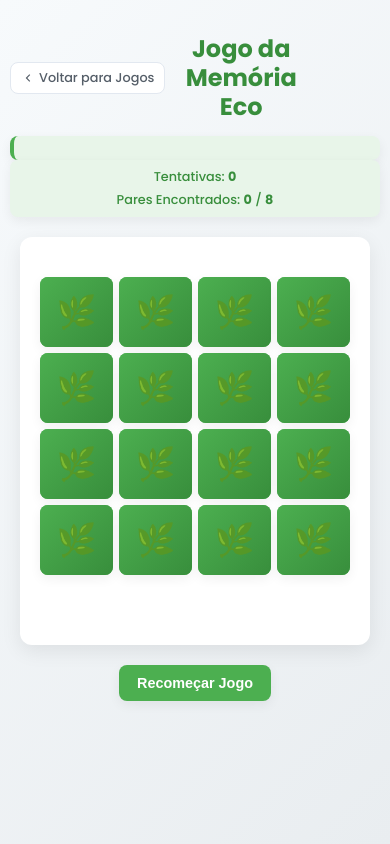
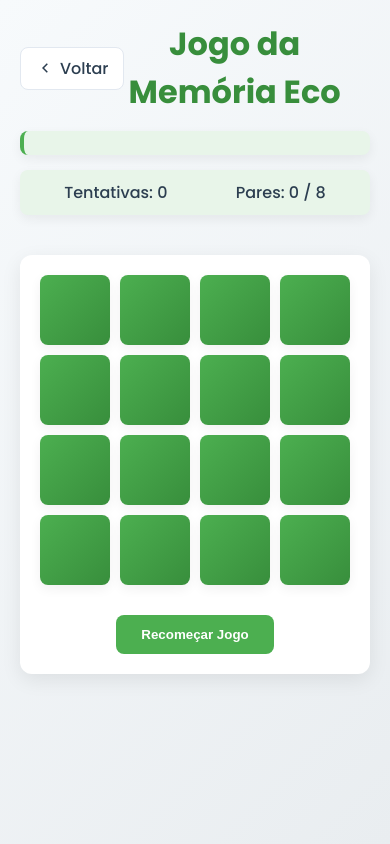
Before and after one commit to joaop064/apresentacao1, a PHP site: page /memoria.php in a window 390 px wide. Run offline with PHP 8.4, Linux system fonts and the light colour scheme; the visitor is signed in with stand-in values (Sample User, id 1); tables that the repository leaves empty hold one stand-in row (values such as "Sample post").

Commit message:
Update memoria.php

```diff
--- a/eco scaling/memoria.php
+++ b/eco scaling/memoria.php
@@ -28,245 +28,161 @@ if ($result->num_rows !== 1 || !$result->fetch_assoc()['comprou_jogos']) {
   <meta name="viewport" content="width=device-width, initial-scale=1.0"/>
   <title>Jogo da Memória Eco - Sustentabilidade</title>
   <link href="https://fonts.googleapis.com/css2?family=Poppins:wght@300;400;500;600;700&display=swap" rel="stylesheet">
- <style>
+  <style>
+    /* Variáveis e Reset */
     :root {
       --primary-green: #4CAF50;
       --primary-green-dark: #388E3C;
-      --dark-green-nav: #2e7d32;
       --light-green-accent: #e8f5e9;
-      --page-bg: #f7fafc;
       --card-bg: #ffffff;
       --text-dark: #2c3e50;
       --text-light: #ffffff;
-      --text-muted: #555e68;
       --border-color: #e2e8f0;
-      --danger-color: #dc3545;
-      --warning-bg-color: #fff3cd;
-      --warning-text-color: #856404;
-
+      --shadow-soft: 0 4px 12px rgba(0, 0, 0, 0.06);
+      --shadow-medium: 0 6px 20px rgba(0, 0, 0, 0.08);
       --default-border-radius: 8px;
       --large-border-radius: 12px;
-
-      --shadow-soft: 0 4px 12px rgba(0, 0, 0, 0.06);
-      --shadow-medium: 0 6px 20px rgba(0, 0, 0, 0.08);
-      --shadow-strong: 0 8px 25px rgba(0,0,0,0.12);
-
       --font-family-main: 'Poppins', sans-serif;
-
-      --transition-main: all 0.3s ease-in-out;
-      --transition-fast: all 0.2s ease-in-out;
     }
 
     * { margin: 0; padding: 0; box-sizing: border-box; }
-    html { scroll-behavior: smooth; }
 
     body {
       font-family: var(--font-family-main);
-      background: linear-gradient(135deg, var(--page-bg) 0%, #e9edf0 100%);
+      background: linear-gradient(135deg, #f7fafc 0%, #e9edf0 100%);
       color: var(--text-dark);
-      margin: 0;
-      padding: 0;
       display: flex;
       flex-direction: column;
       align-items: center;
       min-height: 100vh;
-      overflow-x: hidden;
     }
 
+    .game-page-header-container {
+      width: 100%; max-width: 800px; padding: 20px;
+    }
 
-    .game-page-header-container {
-        width: 100%; max-width: 800px; /* Pode ser um pouco maior para o jogo */
-        padding: 20px 20px 0 20px; margin: 20px auto 0 auto; box-sizing: border-box;
+    .game-top-bar {
+      display: flex; justify-content: space-between; align-items: center;
     }
-    .game-top-bar { display: flex; justify-content: space-between; align-items: center; margin-bottom: 15px; }
-    .game-page-header-container h1 {
-        font-size: 2.2rem; font-weight: 700; color: var(--primary-green-dark);
-        text-align: center; margin: 0 10px; flex-grow: 1; line-height: 1.2;
+
+    .btn-voltar-game {
+      display: inline-flex; align-items: center; padding: 8px 15px;
+      background-color: var(--card-bg); color: var(--text-dark);
+      border: 1px solid var(--border-color); border-radius: var(--default-border-radius);
+      font-weight: 500; text-decoration: none;
     }
-    .btn-voltar-game { /* Botão Voltar genérico para jogos */
-      display: inline-flex; align-items: center; padding: 8px 15px;
-      background-color: var(--card-bg); color: var(--text-muted);
-      border: 1px solid var(--border-color); border-radius: var(--default-border-radius);
-      font-size: 0.9rem; font-weight: 500; text-decoration: none;
-      transition: background-color var(--transition-main), color var(--transition-main), box-shadow var(--transition-fast), border-color var(--transition-fast);
-      flex-shrink: 0;
-    }
+
     .btn-voltar-game:hover {
       background-color: #f0f0f0; color: var(--primary-green-dark);
-      border-color: #c0c8cd; box-shadow: var(--shadow-soft);
-    }
-    .btn-voltar-game svg { margin-right: 6px; fill: currentColor; width: 18px; height: 18px; }
-    .game-header-placeholder { /* Para balancear o botão voltar */
-        min-width: calc(18px + 6px + (15px * 2) + 40px); /* Ajuste conforme texto do botão voltar */
-        visibility: hidden; flex-shrink: 0;
-    }
-    .game-stats-container {
-        display: flex;
-        justify-content: space-around;
-        align-items: center;
-        background-color: var(--light-green-accent);
-        padding: 10px;
-        border-radius: var(--default-border-radius);
-        margin-bottom: 20px;
-        box-shadow: var(--shadow-soft);
-    }
-    .game-stat {
-        font-size: 1rem;
-        font-weight: 500;
-        color: var(--primary-green-dark);
-    }
-    .game-stat span { font-weight: 700; }
-    /* --- Fim do Cabeçalho Específico da Página Jogo da Memória --- */
-
-    .memory-game-app-container-wrapper { /* Wrapper para padding */
-        width: 100%; padding: 0 20px 20px 20px; box-sizing: border-box;
-        display: flex; flex-direction: column; align-items: center;
-    }
-    .memory-game-app-container { /* Container principal do jogo */
-      width: 100%; max-width: 800px; margin: 0 auto;
     }
 
-    .memory-game-board-container { /* Card principal do jogo */
+    .btn-voltar-game svg {
+      margin-right: 6px; width: 18px; height: 18px; fill: currentColor;
+    }
+
+    .game-page-header-container h1 {
+      text-align: center; flex-grow: 1; font-size: 2rem; color: var(--primary-green-dark);
+    }
+
+    #curiosidade {
+      background-color: var(--light-green-accent);
+      color: var(--primary-green-dark);
+      font-style: italic;
+      font-size: 1.1rem;
+      padding: 12px 18px;
+      border-left: 4px solid var(--primary-green);
+      border-radius: var(--default-border-radius);
+      margin: 15px auto;
+      text-align: center;
+      box-shadow: var(--shadow-soft);
+      max-width: 700px;
+    }
+
+    .game-stats-container {
+      display: flex; justify-content: space-around;
+      background-color: var(--light-green-accent);
+      padding: 10px; border-radius: var(--default-border-radius);
+      box-shadow: var(--shadow-soft); margin-top: 10px;
+    }
+
+    .game-stat { font-weight: 500; }
+
+    .memory-game-app-container {
+      width: 100%; max-width: 800px; padding: 20px;
+    }
+
+    .memory-game-board-container {
       background: var(--card-bg); padding: 20px;
-      border-radius: var(--large-border-radius); box-shadow: var(--shadow-medium);
-      text-align: center; margin-bottom: 20px;
+      border-radius: var(--large-border-radius);
+      box-shadow: var(--shadow-medium);
+      text-align: center;
     }
 
     #memory-game-board {
-        display: grid;
-        grid-template-columns: repeat(4, 1fr); /* Tabuleiro 4x4 */
-        gap: 10px;
-        max-width: 480px; /* Ajuste conforme tamanho das cartas */
-        margin: 20px auto;
-        perspective: 1000px; /* Para efeito 3D do flip */
+      display: grid; grid-template-columns: repeat(4, 1fr); gap: 10px;
+      max-width: 480px; margin: 0 auto; perspective: 1000px;
     }
 
     .memory-card {
-        background-color: var(--primary-green);
-        height: 100px; /* Ajuste conforme necessário */
-        border-radius: var(--default-border-radius);
-        cursor: pointer;
-        position: relative;
-        transform-style: preserve-3d;
-        transition: transform 0.6s;
-        box-shadow: var(--shadow-soft);
+      width: 100%; height: 100px;
+      position: relative;
+      transform-style: preserve-3d;
+      transition: transform 0.6s;
+      border-radius: var(--default-border-radius);
+      box-shadow: var(--shadow-soft);
+      cursor: pointer;
     }
-    .memory-card:hover {
-        box-shadow: var(--shadow-medium);
-        transform: scale(1.03) translateY(-2px); /* Leve elevação no hover */
-    }
-    .memory-card.flipped, .memory-card.matched {
-        transform: rotateY(180deg);
-        cursor: default;
-    }
+
+    .memory-card.flipped,
     .memory-card.matched {
-        box-shadow: 0 0 0 3px var(--primary-green-dark) inset, var(--shadow-soft); /* Destaque para pares encontrados */
-        opacity: 0.7; /* Levemente transparente quando encontrado */
+      transform: rotateY(180deg);
+      cursor: default;
     }
 
     .card-face {
-        position: absolute; width: 100%; height: 100%;
-        backface-visibility: hidden; /* Esconde o lado de trás da face */
-        display: flex; justify-content: center; align-items: center;
-        font-size: 2.5rem; /* Tamanho do emoji/ícone */
-        border-radius: var(--default-border-radius);
+      position: absolute; width: 100%; height: 100%;
+      backface-visibility: hidden;
+      display: flex; align-items: center; justify-content: center;
+      font-size: 2.2rem; border-radius: var(--default-border-radius);
     }
+
     .card-front {
-        background-color: var(--light-green-accent);
-        color: var(--text-dark);
-        transform: rotateY(180deg); /* Oculta a frente inicialmente */
+      background-color: var(--light-green-accent);
+      color: var(--text-dark);
+      transform: rotateY(180deg);
     }
+
     .card-back {
-        background: linear-gradient(135deg, var(--primary-green), var(--primary-green-dark));
-        color: var(--text-light);
-        /* Pode adicionar um ícone genérico para a parte de trás, ex: '?' ou um logo */
+      background: linear-gradient(135deg, var(--primary-green), var(--primary-green-dark));
+      color: var(--text-light);
+      transform: rotateY(0deg);
     }
-     .card-back::before { /* Exemplo de conteúdo para o verso da carta */
-        content: "🌿";
-        font-size: 2rem;
-        opacity: 0.8;
+
+    .card-back::before {
+      content: ""; /* Remove o emoji */
+    }
+
+    .btn-recomecar-memory {
+      margin-top: 20px;
+      padding: 12px 25px;
+      background-color: var(--primary-green);
+      color: white; border: none;
+      border-radius: var(--default-border-radius);
+      font-weight: 600; cursor: pointer;
+    }
+
+    .btn-recomecar-memory:hover {
+      background-color: var(--primary-green-dark);
     }
 
     .game-feedback-message {
-        min-height: 30px; /* Para evitar que o layout salte */
-        margin-top: 15px;
-        font-size: 1.2rem;
-        font-weight: 600;
-        color: var(--primary-green-dark);
+      font-weight: bold; color: var(--primary-green-dark); margin-top: 10px;
     }
 
-    .btn-recomecar-memory {
-      display: block; margin: 20px auto 10px; padding: 12px 25px;
-      background-color: var(--primary-green); color: white; border: none;
-      border-radius: var(--default-border-radius); font-size: 1rem; font-weight: 600;
-      cursor: pointer; transition: background-color var(--transition-main), transform var(--transition-fast);
-      box-shadow: var(--shadow-soft);
+    @media (max-width: 480px) {
+      .memory-card { height: 70px; }
+      .card-face { font-size: 1.5rem; }
     }
-    .btn-recomecar-memory:hover {
-      background-color: var(--primary-green-dark); transform: translateY(-2px);
-    }
-
-
-    /* Media Queries */
-    @media (max-width: 999px) { /* Para menu mobile */
-      .logo { font-size: 1.5rem; }
-      .nav-list {
-        position: fixed; top: 0; right: 0; width: 60vw; max-width: 300px; height: 100vh;
-        background: var(--dark-green-nav); box-shadow: -5px 0 15px rgba(0,0,0,0.2);
-        flex-direction: column; align-items: center; justify-content: center;
-        transform: translateX(100%); transition: transform 0.4s ease-in-out;
-        z-index: 1000; padding-top: 60px;
-      }
-      .nav-list li { margin: 20px 0; }
-      .nav-list.active { transform: translateX(0); }
-      .mobile-menu { display: block; z-index: 1001; }
-      .mobile-menu.active .line1 { transform: rotate(-45deg) translate(-7px, 7px); }
-      .mobile-menu.active .line2 { opacity: 0; }
-      .mobile-menu.active .line3 { transform: rotate(45deg) translate(-7px, -7px); }
-    }
-    @media (max-width: 768px) {
-      .btn-voltar-game { font-size: 0.85rem; padding: 7px 12px; }
-      .btn-voltar-game svg { width: 16px; height: 16px; }
-      .game-header-placeholder { min-width: calc(16px + 6px + (12px*2) + 30px); }
-      .game-page-header-container h1 { font-size: 1.8rem; }
-      #memory-game-board { grid-template-columns: repeat(4, 1fr); gap: 8px; max-width: 400px; }
-      .memory-card { height: 80px; }
-      .card-face { font-size: 2rem; }
-      .game-stat { font-size: 0.9rem; }
-    }
-    @media (max-width: 480px) {
-      nav { padding: 10px 15px; }
-      .logo { font-size: 1.3rem; }
-      .btn-voltar-game { font-size: 0.8rem; padding: 6px 10px; }
-      .btn-voltar-game svg { width: 14px; height: 14px; margin-right: 4px; }
-      .game-header-placeholder { min-width: calc(14px + 4px + (10px*2) + 25px); }
-      .game-page-header-container { padding: 15px 10px 0 10px; }
-      .game-page-header-container h1 { font-size: 1.5rem; }
-      #memory-game-board { grid-template-columns: repeat(4, 1fr); gap: 6px; max-width: 100%; } /* Ajuste para telas pequenas */
-      .memory-card { height: 70px; } /* Cartas menores */
-      .card-face { font-size: 1.8rem; }
-      .game-stat { font-size: 0.8rem; }
-      .game-stats-container { flex-direction: column; gap: 5px; padding: 8px;}
-      .btn-recomecar-memory { font-size: 0.9rem; padding: 10px 18px; }
-      .nav-login-btn {padding: 6px 12px; font-size: 0.85rem;}
-    }
-    #curiosidade {
-  background-color: var(--light-green-accent);
-  color: var(--primary-green-dark);
-  font-style: italic;
-  font-size: 1.1rem;
-  padding: 12px 18px;
-  border-left: 4px solid var(--primary-green);
-  border-radius: var(--default-border-radius);
-  margin-top: 10px;
-  text-align: center;
-  box-shadow: var(--shadow-soft);
-  max-width: 700px;
-  margin-left: auto;
-  margin-right: auto;
-  transition: opacity 0.3s ease;
-}
-
   </style>
 </head>
 <body>
@@ -274,30 +190,28 @@ if ($result->num_rows !== 1 || !$result->fetch_assoc()['comprou_jogos']) {
 <div class="game-page-header-container">
   <div class="game-top-bar">
     <a href="ecogame.php" class="btn-voltar-game">
-      <svg xmlns="http://www.w3.org/2000/svg" viewBox="0 0 24 24" fill="currentColor">
-        <path d="M10.8284 12.0007L15.7782 16.9504L14.364 18.3646L8 12.0007L14.364 5.63672L15.7782 7.05093L10.8284 12.0007Z"></path>
+      <svg xmlns="http://www.w3.org/2000/svg" viewBox="0 0 24 24">
+        <path d="M10.8284 12.0007L15.7782 16.9504L14.364 18.3646L8 12.0007L14.364 5.63672L15.7782 7.05093L10.8284 12.0007Z"/>
       </svg>
-      Voltar para Jogos
+      Voltar
     </a>
     <h1>Jogo da Memória Eco</h1>
-    <div class="game-header-placeholder"></div>
+    <div style="width:40px;"></div>
   </div>
-  <p id="curiosidade" style="text-align:center; font-style: italic; color: var(--primary-green-dark); margin-top: 5px;"></p>
+
+  <p id="curiosidade"></p>
+
   <div class="game-stats-container">
     <div class="game-stat">Tentativas: <span id="tentativas-count">0</span></div>
-    <div class="game-stat">Pares Encontrados: <span id="pares-count">0</span> / <span id="total-pares">8</span></div>
+    <div class="game-stat">Pares: <span id="pares-count">0</span> / <span id="total-pares">8</span></div>
   </div>
 </div>
 
-<div class="memory-game-app-container-wrapper">
-  <div class="memory-game-app-container">
-    <main>
-      <div class="memory-game-board-container">
-        <div id="memory-game-board"></div>
-        <div id="game-feedback-message" class="game-feedback-message"></div>
-      </div>
-      <button id="restartMemoryGameBtn" class="btn-recomecar-memory">Recomeçar Jogo</button>
-    </main>
+<div class="memory-game-app-container">
+  <div class="memory-game-board-container">
+    <div id="memory-game-board"></div>
+    <div id="game-feedback-message" class="game-feedback-message"></div>
+    <button id="restartMemoryGameBtn" class="btn-recomecar-memory">Recomeçar Jogo</button>
   </div>
 </div>
 
@@ -311,24 +225,23 @@ const feedbackMessageEl = document.getElementById('game-feedback-message');
 const curiosidadeEl = document.getElementById('curiosidade');
 
 const cardValues = ['♻️', '🌳', '💧', '☀️', '💨', '🚲', '🥕', '🌍'];
-let cards = [];
+const curiosidades = {
+  '♻️': 'A reciclagem ajuda a preservar recursos naturais e economizar energia.',
+  '🌳': 'As árvores produzem oxigênio e ajudam a combater as mudanças climáticas.',
+  '💧': 'Água é essencial para a vida e deve ser usada de forma consciente.',
+  '☀️': 'A energia solar é limpa e renovável.',
+  '💨': 'O vento é uma fonte de energia renovável.',
+  '🚲': 'Andar de bicicleta reduz a poluição e melhora a saúde.',
+  '🥕': 'Alimentos orgânicos são melhores para o solo e a saúde.',
+  '🌍': 'Preservar o planeta é essencial para o futuro.'
+};
+
 let flippedCards = [];
 let matchedPairs = 0;
 let attempts = 0;
 let lockBoard = false;
-const totalPairs = cardValues.length;
-totalParesEl.textContent = totalPairs;
 
-const curiosidades = {
-  '♻️': 'A reciclagem ajuda a preservar recursos naturais e economizar energia.',
-  '🌳': 'As árvores produzem oxigênio e ajudam a combater as mudanças climáticas.',
-  '💧': 'Água é essencial para a vida e deve ser usada de forma consciente.',
-  '☀️': 'A energia solar é limpa e renovável, reduzindo a emissão de gases poluentes.',
-  '💨': 'O vento é uma fonte de energia renovável que não polui o meio ambiente.',
-  '🚲': 'Andar de bicicleta ajuda a reduzir a poluição e melhora a saúde.',
-  '🥕': 'Consumir alimentos orgânicos é melhor para o solo e para a saúde.',
-  '🌍': 'Preservar o planeta é essencial para garantir um futuro sustentável para todos.',
-};
+totalParesEl.textContent = cardValues.length;
 
 function shuffle(array) {
   for (let i = array.length - 1; i > 0; i--) {
@@ -349,36 +262,35 @@ function createBoard() {
   paresCountEl.textContent = '0';
   lockBoard = false;
 
-  const gameCardsData = shuffle([...cardValues, ...cardValues]);
+  const shuffled = shuffle([...cardValues, ...cardValues]);
 
-  gameCardsData.forEach(value => {
-    const cardElement = document.createElement('div');
-    cardElement.classList.add('memory-card');
-    cardElement.dataset.value = value;
+  shuffled.forEach(value => {
+    const card = document.createElement('div');
+    card.classList.add('memory-card');
+    card.dataset.value = value;
 
-    const cardFaceFront = document.createElement('div');
-    cardFaceFront.classList.add('card-face', 'card-front');
-    cardFaceFront.textContent = value;
+    const front = document.createElement('div');
+    front.classList.add('card-face', 'card-front');
+    front.textContent = value;
 
-    const cardFaceBack = document.createElement('div');
-    cardFaceBack.classList.add('card-face', 'card-back');
+    const back = document.createElement('div');
+    back.classList.add('card-face', 'card-back');
 
-    cardElement.appendChild(cardFaceFront);
-    cardElement.appendChild(cardFaceBack);
+    card.appendChild(front);
+    card.appendChild(back);
 
-    cardElement.addEventListener('click', handleCardClick);
-    cards.push(cardElement);
-    gameBoard.appendChild(cardElement);
+    card.addEventListener('click', handleCardClick);
+    gameBoard.appendChild(card);
   });
 }
 
-function handleCardClick(event) {
+function handleCardClick(e) {
   if (lockBoard) return;
-  const clickedCard = event.currentTarget;
-  if (clickedCard === flippedCards[0] || clickedCard.classList.contains('matched')) return;
+  const card = e.currentTarget;
+  if (card.classList.contains('flipped') || card.classList.contains('matched')) return;
 
-  clickedCard.classList.add('flipped');
-  flippedCards.push(clickedCard);
+  card.classList.add('flipped');
+  flippedCards.push(card);
 
   if (flippedCards.length === 2) {
     lockBoard = true;
@@ -391,16 +303,14 @@ function handleCardClick(event) {
 function checkForMatch() {
   const [card1, card2] = flippedCards;
   if (card1.dataset.value === card2.dataset.value) {
-    matchedPairs++;
-    paresCountEl.textContent = matchedPairs;
     card1.classList.add('matched');
     card2.classList.add('matched');
     card1.removeEventListener('click', handleCardClick);
     card2.removeEventListener('click', handleCardClick);
 
-    // Exibe a curiosidade relacionada
+    matchedPairs++;
+    paresCountEl.textContent = matchedPairs;
     curiosidadeEl.textContent = curiosidades[card1.dataset.value] || '';
-
     flippedCards = [];
     lockBoard = false;
   } else {
@@ -413,11 +323,10 @@ function checkForMatch() {
   }
 }
 
-restartBtn.addEventListener('click', () => {
-  createBoard();
-});
+restartBtn.addEventListener('click', createBoard);
 
 createBoard();
 </script>
+
 </body>
 </html>
```
